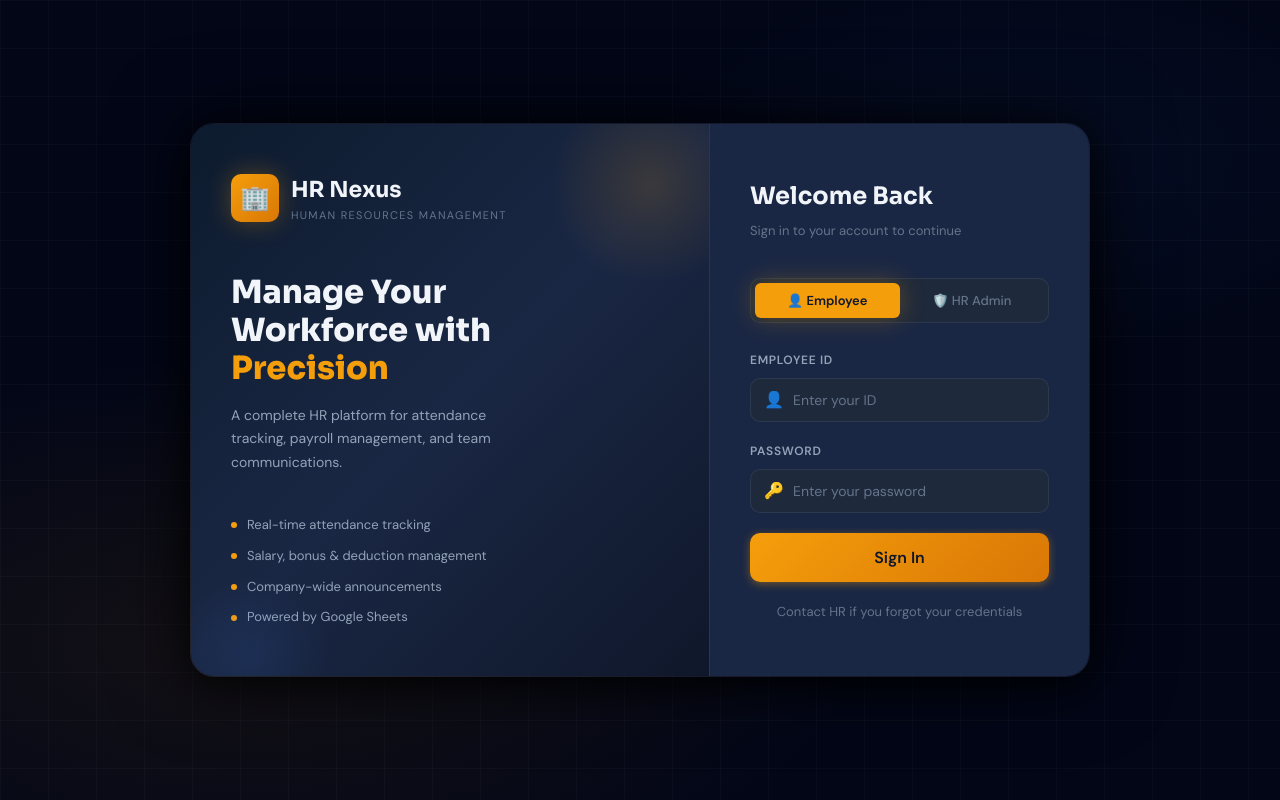
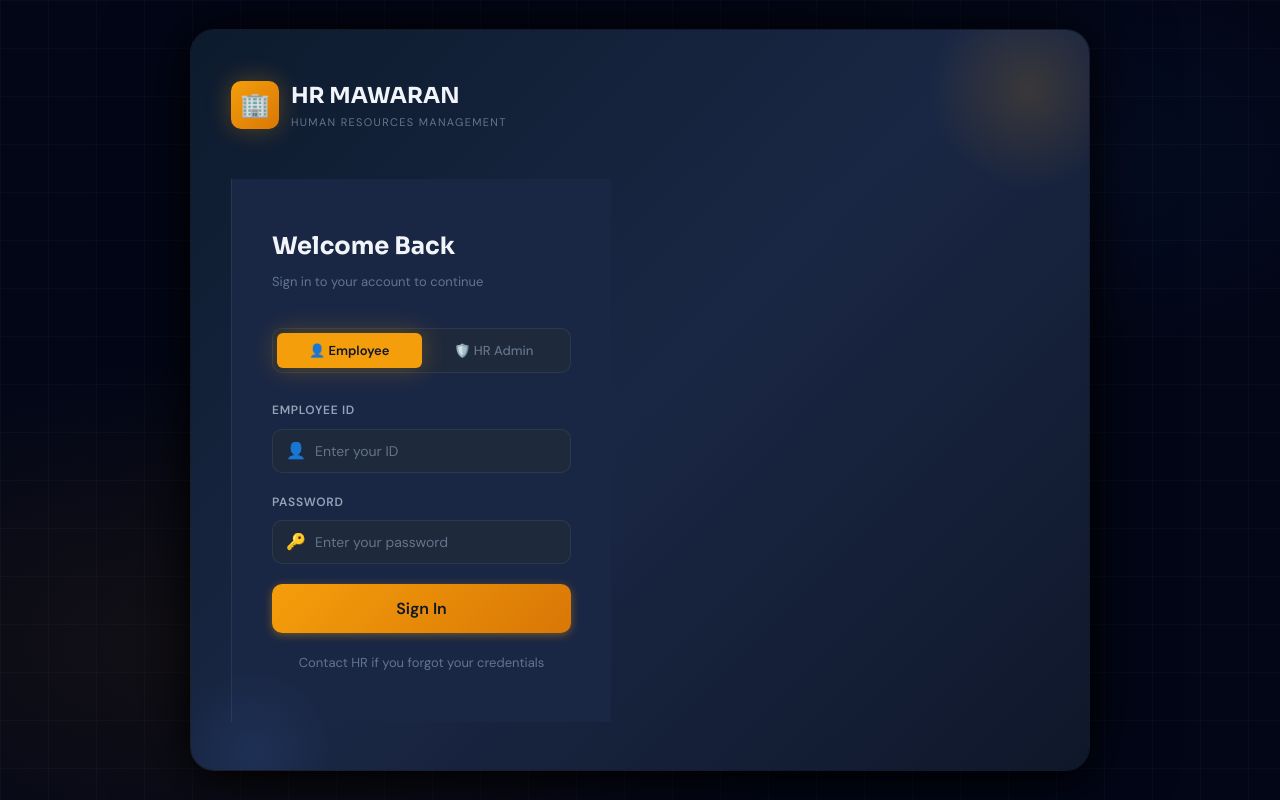
Before and after one commit to itmawaran4-rgb/HR-System, a plain HTML site: page index.html in a window 1280 px wide. Drawn offline with Linux system fonts and the light colour scheme.

Commit message:
Update index.html

```diff
--- a/index.html
+++ b/index.html
@@ -3,7 +3,7 @@
 <head>
   <meta charset="UTF-8">
   <meta name="viewport" content="width=device-width, initial-scale=1.0">
-  <title>HR Nexus — Login</title>
+  <title>HR MAWARAN — Login</title>
   <link rel="stylesheet" href="assets/style.css">
 </head>
 <body>
@@ -17,37 +17,11 @@
       <div class="brand-logo">
         <div class="brand-icon">🏢</div>
         <div>
-          <div class="brand-name">HR Nexus</div>
+          <div class="brand-name">HR MAWARAN</div>
           <div class="brand-sub">Human Resources Management</div>
         </div>
       </div>
 
-      <h1 class="brand-headline">
-        Manage Your<br>Workforce with<br><span>Precision</span>
-      </h1>
-      <p class="brand-desc">
-        A complete HR platform for attendance tracking, payroll management, and team communications.
-      </p>
-
-      <div class="brand-features">
-        <div class="brand-feature">
-          <div class="brand-feature-dot"></div>
-          <span>Real-time attendance tracking</span>
-        </div>
-        <div class="brand-feature">
-          <div class="brand-feature-dot"></div>
-          <span>Salary, bonus & deduction management</span>
-        </div>
-        <div class="brand-feature">
-          <div class="brand-feature-dot"></div>
-          <span>Company-wide announcements</span>
-        </div>
-        <div class="brand-feature">
-          <div class="brand-feature-dot"></div>
-          <span>Powered by Google Sheets</span>
-        </div>
-      </div>
-    </div>
 
     <!-- Form Panel -->
     <div class="login-form-panel">
```
